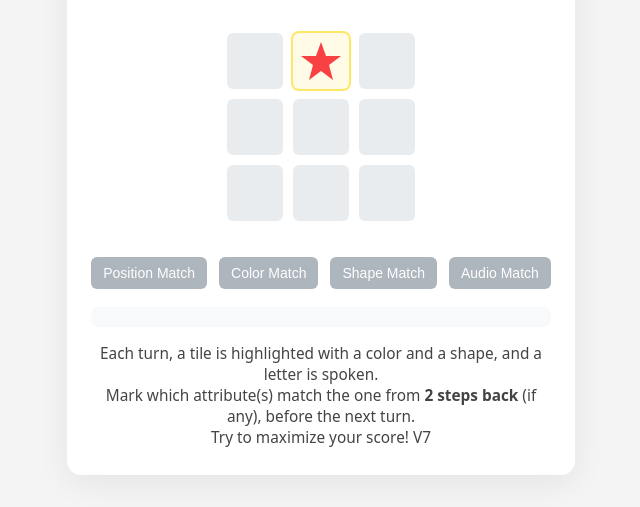
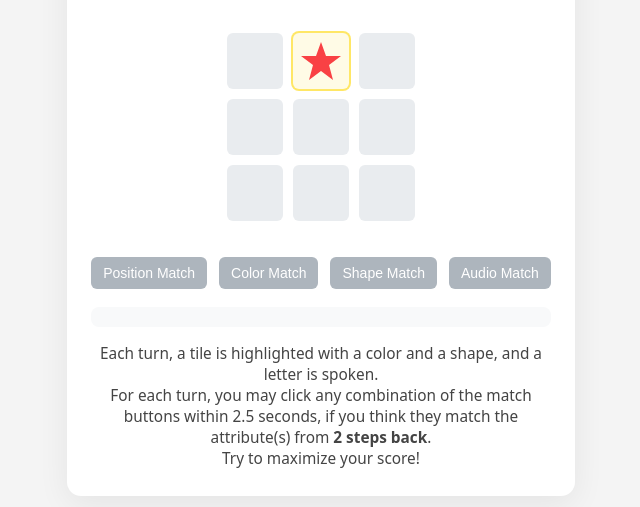
Before and after one commit to nihalmishra7719/Quad-N-Back, a plain HTML site: page index.html in a window 1280 px wide. Shown: the part 159-666 px from the top of the page, without its empty margins (319-959 px from the left). Drawn offline with Linux system fonts and the light colour scheme.

Commit message:
Update index.html

```diff
--- a/index.html
+++ b/index.html
@@ -25,8 +25,8 @@
     <div class="instructions">
       <p>
         Each turn, a tile is highlighted with a color and a shape, and a letter is spoken.<br/>
-        Mark which attribute(s) match the one from <b>2 steps back</b> (if any), before the next turn.<br/>
-        Try to maximize your score! V7
+        For each turn, you may click any combination of the match buttons within 2.5 seconds, if you think they match the attribute(s) from <b>2 steps back</b>.<br/>
+        Try to maximize your score!
       </p>
     </div>
   </div>
```
